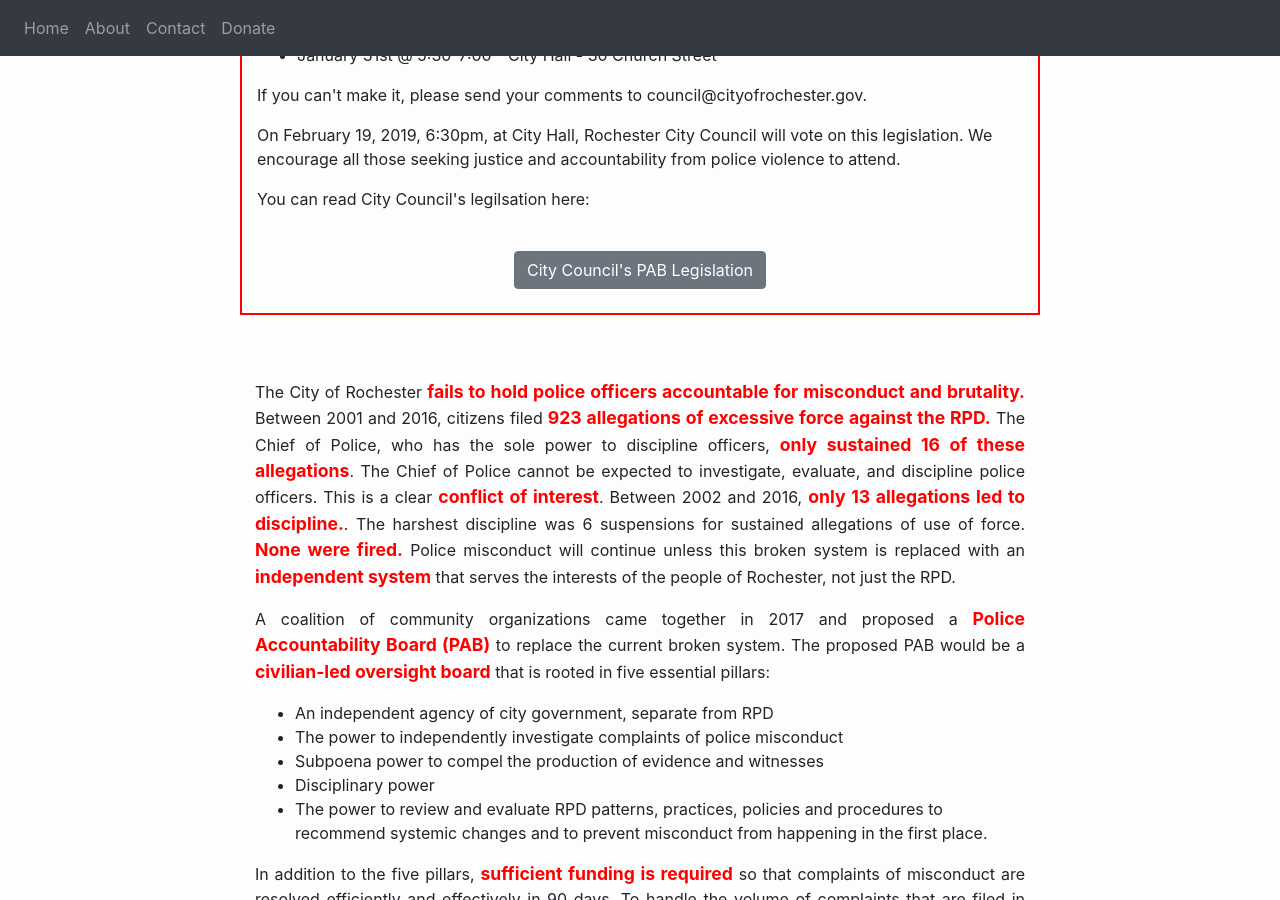
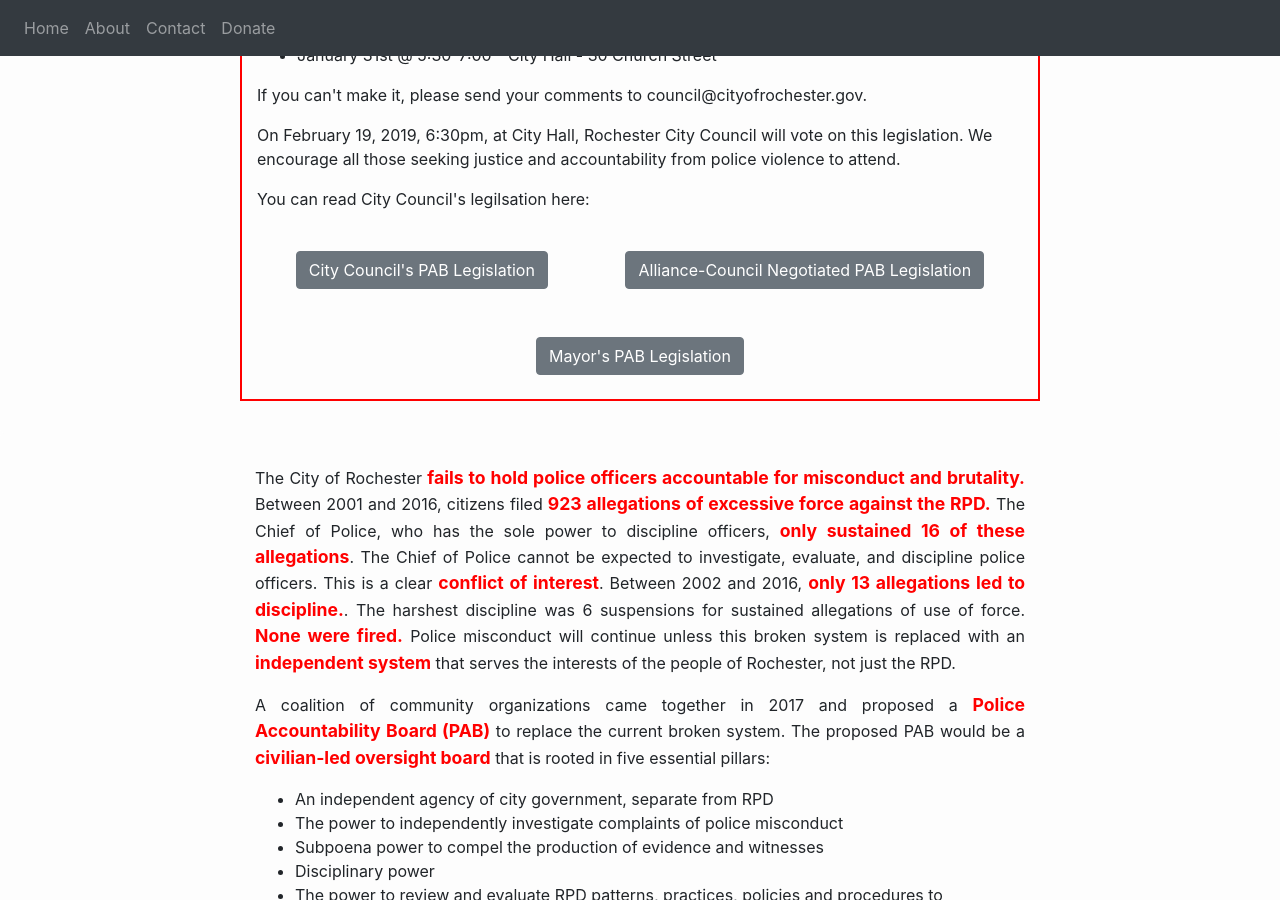
Before and after one commit to pabnow/pabnow.github.io, a Jekyll site: the page built from index.html, in a window 1280 px wide and 900 px high, scrolled down 812 px. Built offline with Jekyll 4.4.1, drawn with Linux system fonts in a browser that asks for light colours; nearby versions of some CDN libraries; comment, search, counter and statistics services are not loaded.

Commit message:
Update index.html

```diff
--- a/index.html
+++ b/index.html
@@ -45,6 +45,16 @@ Now that City Council has released their legislation, the next steps in the proc
 			mx-auto my-4"  target="_blank"
 			href="https://pabnow.github.io/draft_council_pab_legislation_released_to_media_-_-1-14.pdf"
 			role="button">City Council's PAB Legislation</a>
+
+					<a class="btn btn-secondary
+			mx-auto my-4"  target="_blank"
+			href="https://pabnow.github.io/Proposed vs. Draft as of 9.19.pdf"
+			role="button">Alliance-Council Negotiated PAB Legislation</a>
+
+					<a class="btn btn-secondary
+			mx-auto my-4"  target="_blank"
+			href="https://pabnow.github.io/Mayor_Legislation-PAB.pdf"
+			role="button">Mayor's PAB Legislation</a>
 
 
 
```
